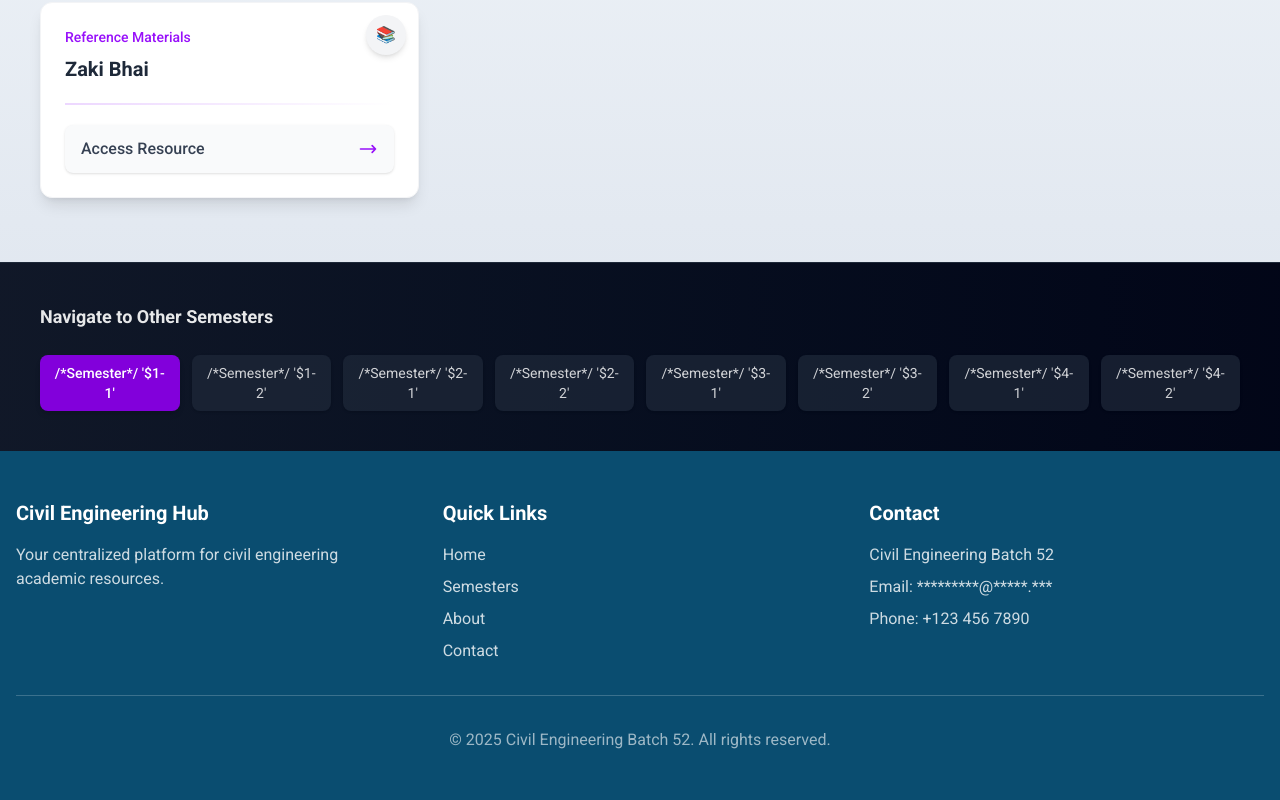
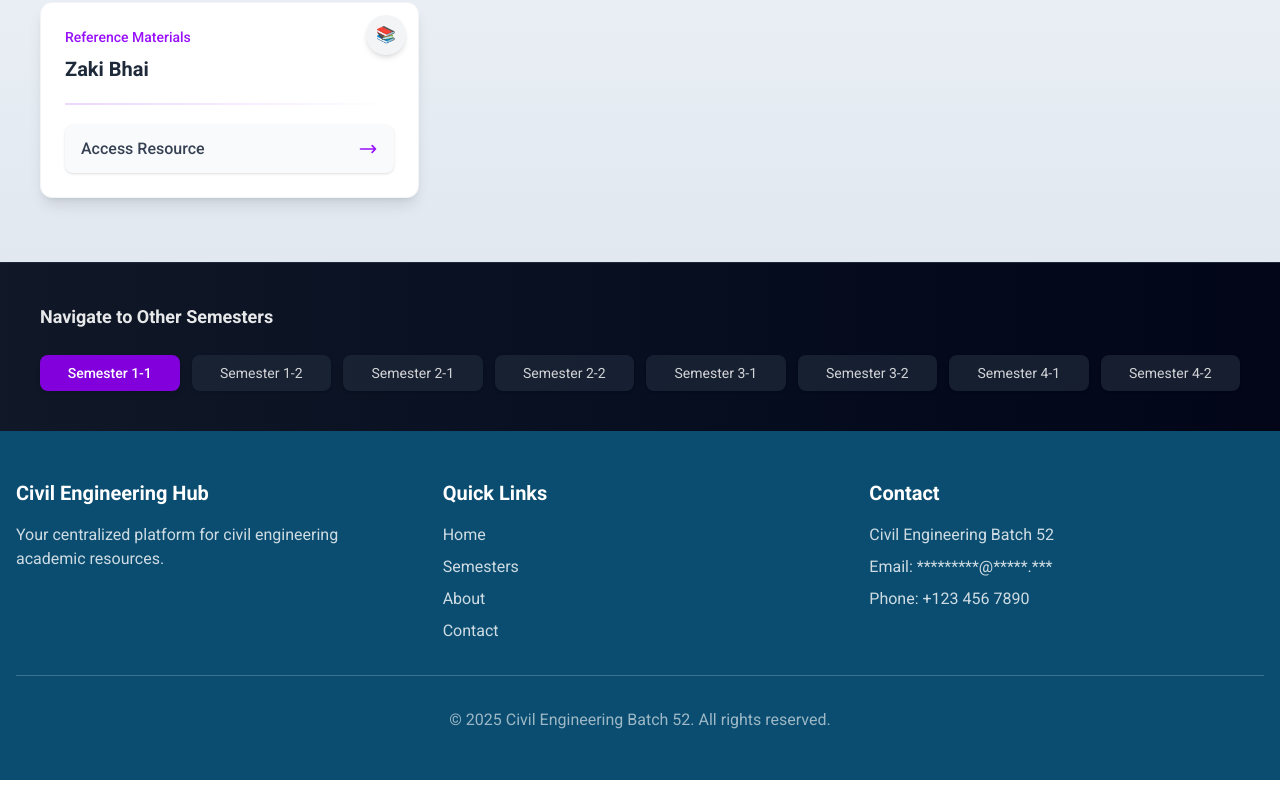
Before and after one commit to Xantonozar/LinkHUb, a Next.js app: page /semester/1-1 in a window 1280 px wide. Shown: the part 754-1554 px from the top of the page. Built offline with nearby package versions, Linux system fonts and the light colour scheme.

Commit message:
Update page.jsx

```diff
--- a/app/semester/[semesterId]/page.jsx
+++ b/app/semester/[semesterId]/page.jsx
@@ -334,8 +334,7 @@ export default function SemesterPage({ params }) {
                       : 'bg-gray-800/70 text-white/80 hover:bg-gray-700 hover:text-white shadow-sm hover:shadow-md'
                   }`}
                 >
-                  /*{sem.name.split(' ').pop()}*/
-'${id}'
+                  {sem.name.split(' ').pop()+" "}{id}
                 </Link>
               ))}
             </div>
```
